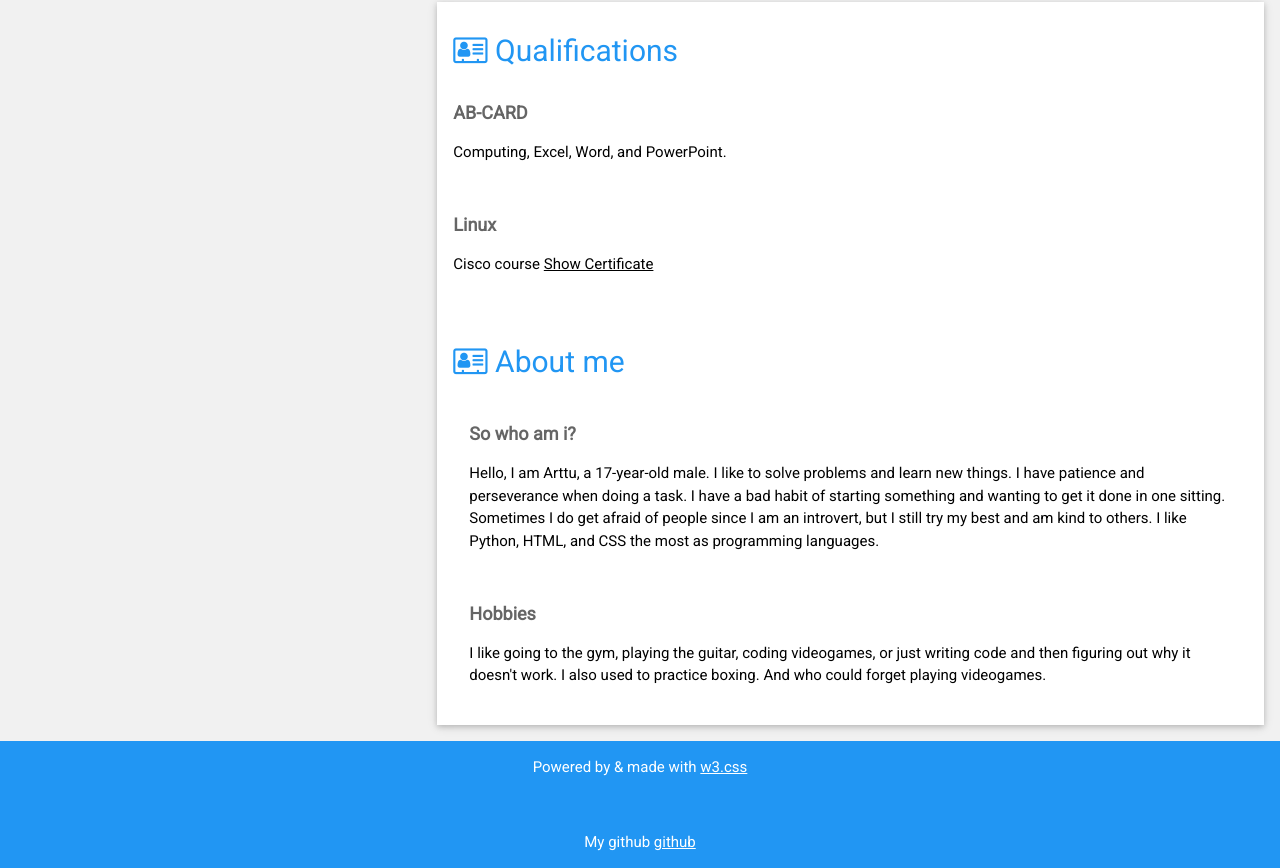
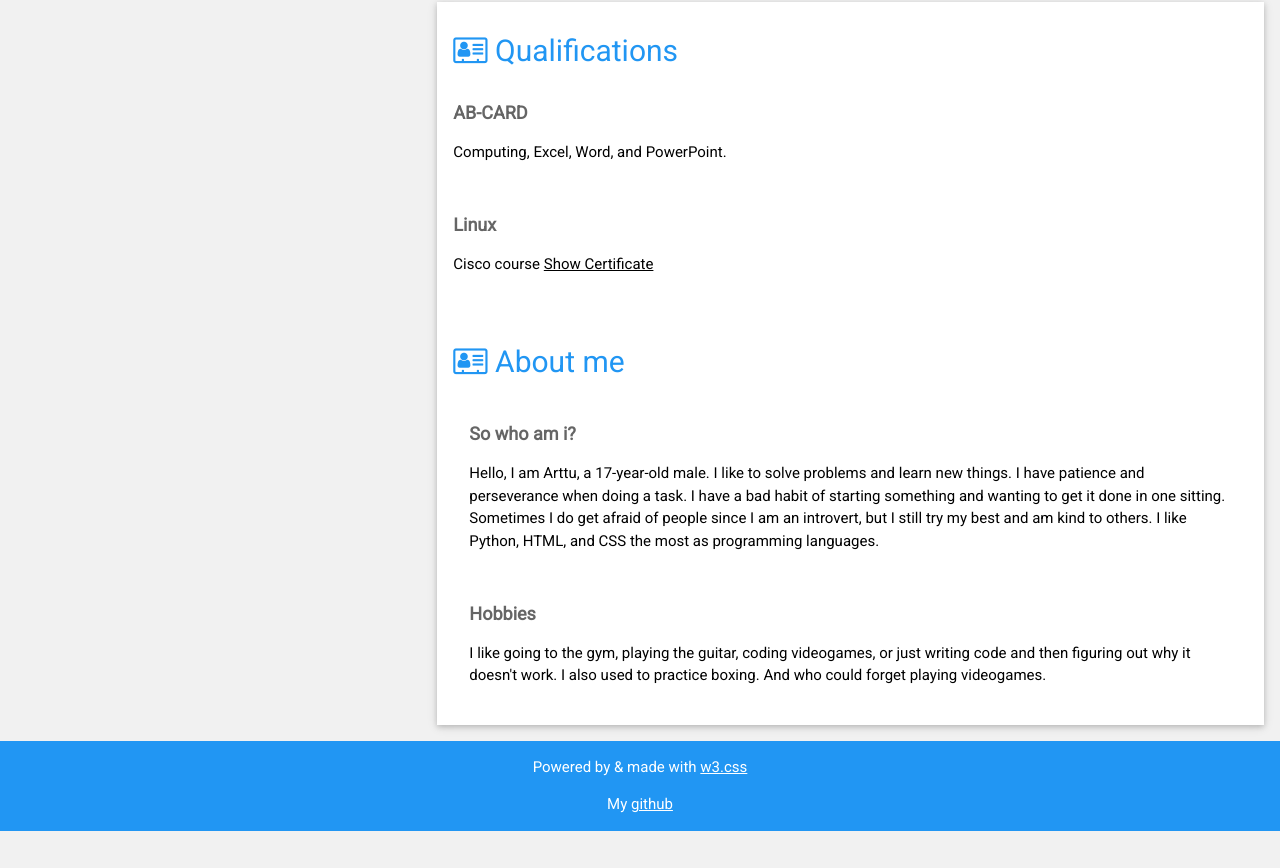
Before and after one commit to Deranged476/ArttuKorhonenCV.github.io, a plain HTML site: page index.html in a window 1280 px wide. Shown: the part 2017-2885 px from the top of the page. After the commit the page ends 2848 px from the top, so only its background shows below. Drawn offline with nearby package versions, Linux system fonts and the light colour scheme.

Commit message:
Update index.html
Slight change to footer text

```diff
--- a/index.html
+++ b/index.html
@@ -231,8 +231,7 @@ html,body,h1,h2,h3,h4,h5,h6 {font-family: "Roboto", sans-serif}
 
 <footer class="w3-container w3-blue w3-center w3-margin-top">
   <p>Powered by & made with <a href="https://www.w3schools.com/w3css/default.asp" target="_blank">w3.css</a></p>
-<br>
-<p> My github <a href ="https://github.com/Deranged476" targer="_blank">github</a></p>
+<p> My <a href ="https://github.com/Deranged476" targer="_blank">github</a></p>
 </footer>
 
 </body>
```
